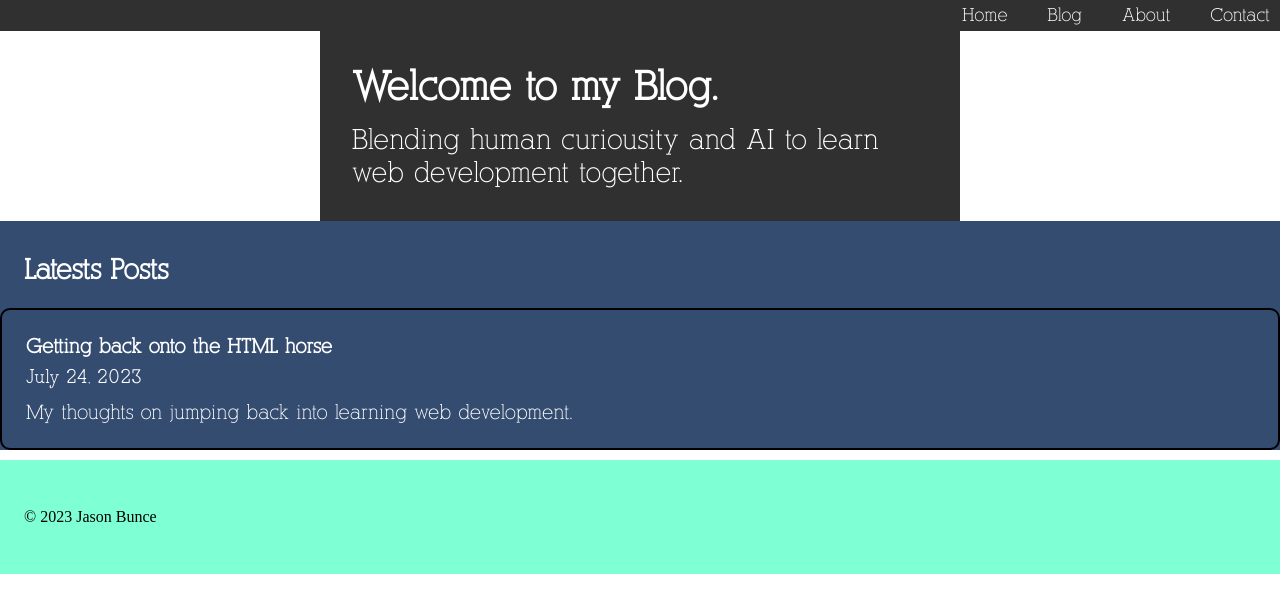
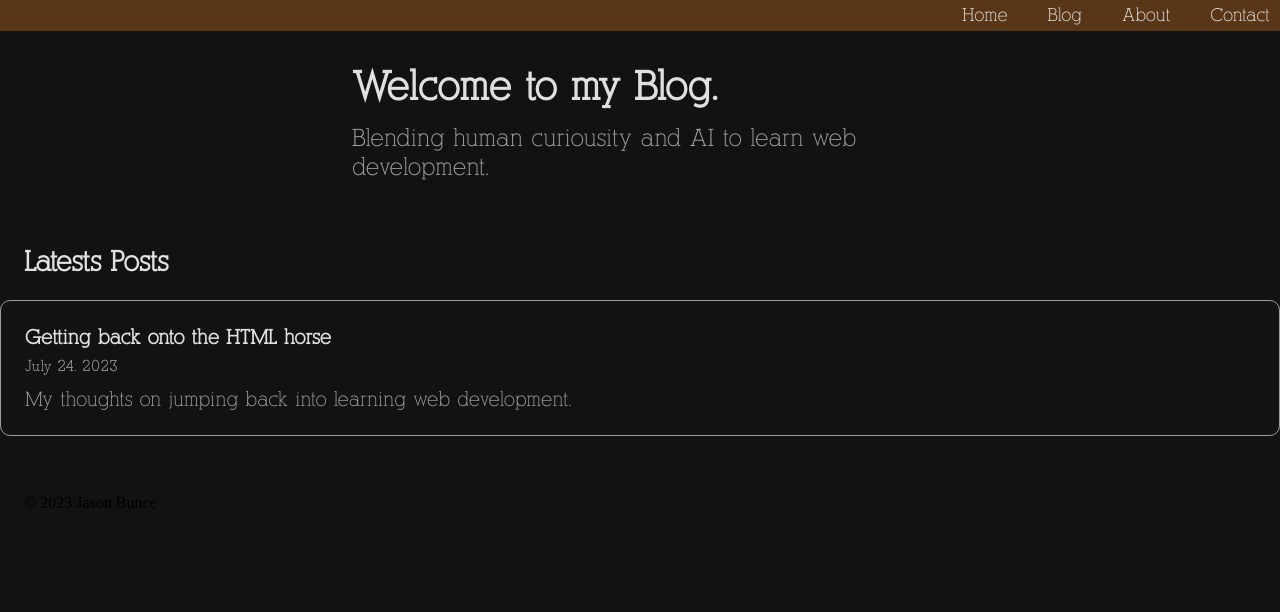
Before and after one commit to JasonBrunch/Blog, a plain HTML site: page index.html in a window 1280 px wide. Drawn offline with Linux system fonts and the light colour scheme; files whose address does not match are found by name.

Commit message:
Added blog page and upgraded css

```diff
--- a/index.html
+++ b/index.html
@@ -25,7 +25,7 @@
     <main>
         <section class="hero">
             <h1>Welcome to my Blog. </h1>
-            <h2>Blending human curiousity and AI to learn web development together.</h2>
+            <h2>Blending human curiousity and AI to learn web development.</h2>
         </section>
 
 
--- a/styles.css
+++ b/styles.css
@@ -14,15 +14,25 @@
 }
 :root{
         --universal-padding: 1.5rem;
+
+        --color-background: #121212;
+        --color-background2: #5a3618;  /* Almost black for main background */
+        --color-text: #e0e0e0;        /* Off-white for main text color */
+        --color-secondary: #9e9e9e;   /* Grey for secondary text, borders, etc. */
+        --color-primary: #bb86fc;     /* A muted purple for primary interactive elements or highlights */
+        --color-accent: #03dac6;      /* A muted cyan for accent elements or CTAs */
+
 }
 
 body {
     margin: 0;
     padding: 0;
+
+    background-color: var(--color-background);
 }
 #mainNav{
-    /* Styles for the nav element */
-    background-color: rgb(48, 48, 48);
+    background-color: var(--color-background2);
+
 
 }
 /* Styles for mobile screens */
@@ -47,11 +57,11 @@ body {
 
 }
 .navList li a {
-    color: white;
+    color: var(--color-text);
     text-decoration: none; /* Removes the underline */
 }
 .hero {
-    background-color: rgb(48, 48, 48);
+
     width: 100%;
     margin: 0 auto;
     padding: 3rem var(--universal-padding);
@@ -61,17 +71,17 @@ h1, h2, h3 {
     margin: 0;
 }
 h1 {
-    color: white;
+    color: var(--color-text);
     font-family: 'Alexandria', serif;
-    font-size: 2em; /* You can adjust the size as needed */
+    font-size: 2em;
 
     text-align: left;
     font-weight: bold;
 }
 h2{
-    color: white;
+    color: var(--color-secondary);
     font-family: 'Alexandria', serif;
-    font-size: 1.75em; /* You can adjust the size as needed */
+    font-size: 1 rem;
     font-weight: normal;
 
     text-align: left;
@@ -79,8 +89,8 @@ h2{
 /*This is format for dates*/
 h3{
     font-family: 'Draftside', serif;
-    color: white;
-    font-size: 1.25rem;
+    color: var(--color-secondary);
+    font-size: 1rem;
     font-weight: normal;
 
     text-align: left;
@@ -90,7 +100,7 @@ h3{
 }
 #blog {
     width: 100%; /* Full width on small screens */
-    background-color: rgb(52, 76, 112);
+
 }
 
 
@@ -108,7 +118,7 @@ h3{
     align-items: start;
     gap: 10px; /* creates some space between the thumbnail and blog details */
 
-    border: 2px solid #000;
+    border: 1px solid var(--color-secondary);
     border-radius: 10px;
     padding: 1rem var(--universal-padding);
     margin: 10px 0;
@@ -142,8 +152,8 @@ font-size: 1.25rem;
     flex-grow: 1; /* Added this - allow the blog details to take up the remaining space */
 }
 footer{
-    background-color: aquamarine;
-    padding: 2rem var(--universal-padding);
+
+    padding: 2rem var(--universal-padding) 0rem;
 }
 
 
```
Also changed, not shown: blog.html (added, +30 -0 lines).
